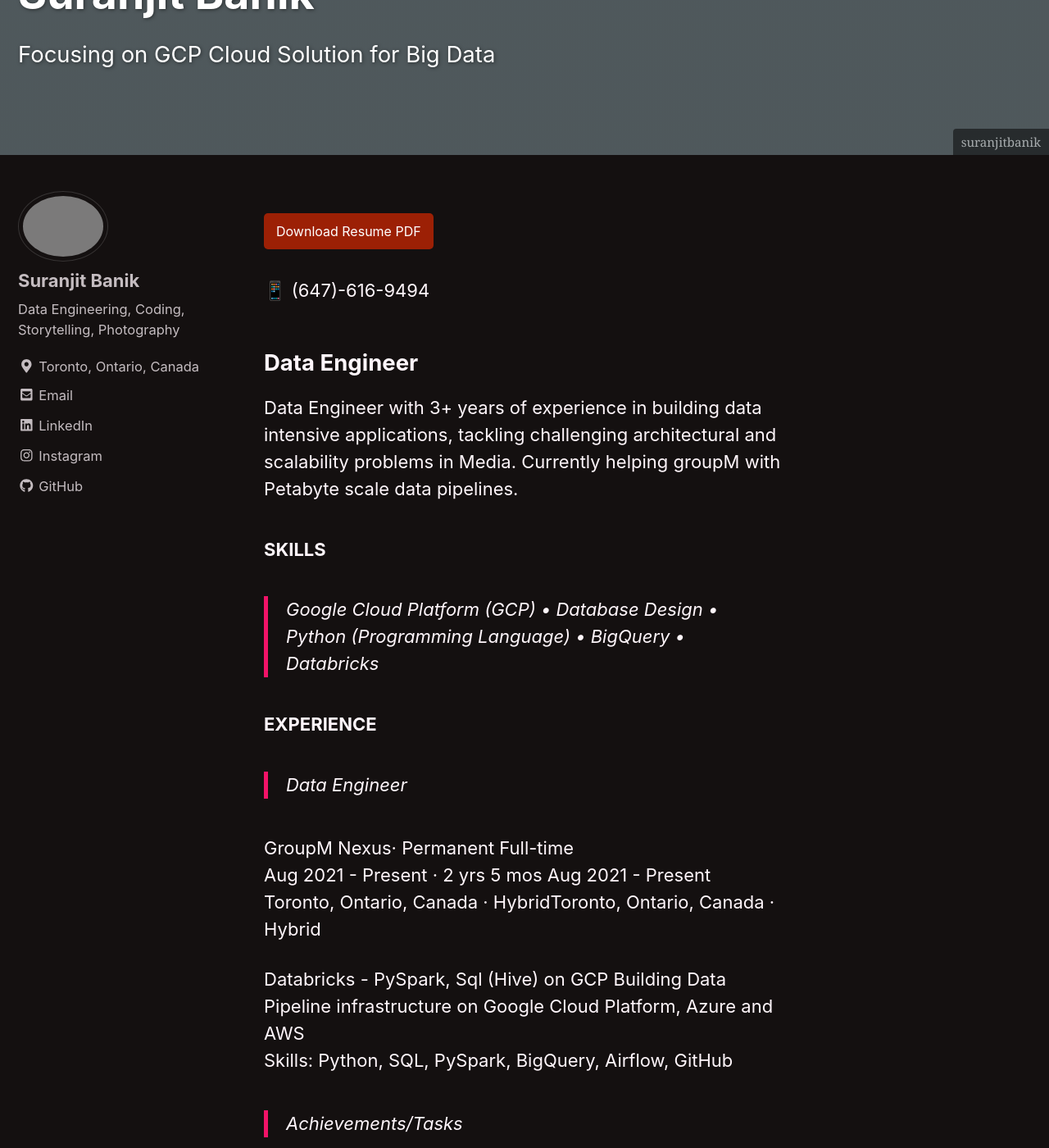
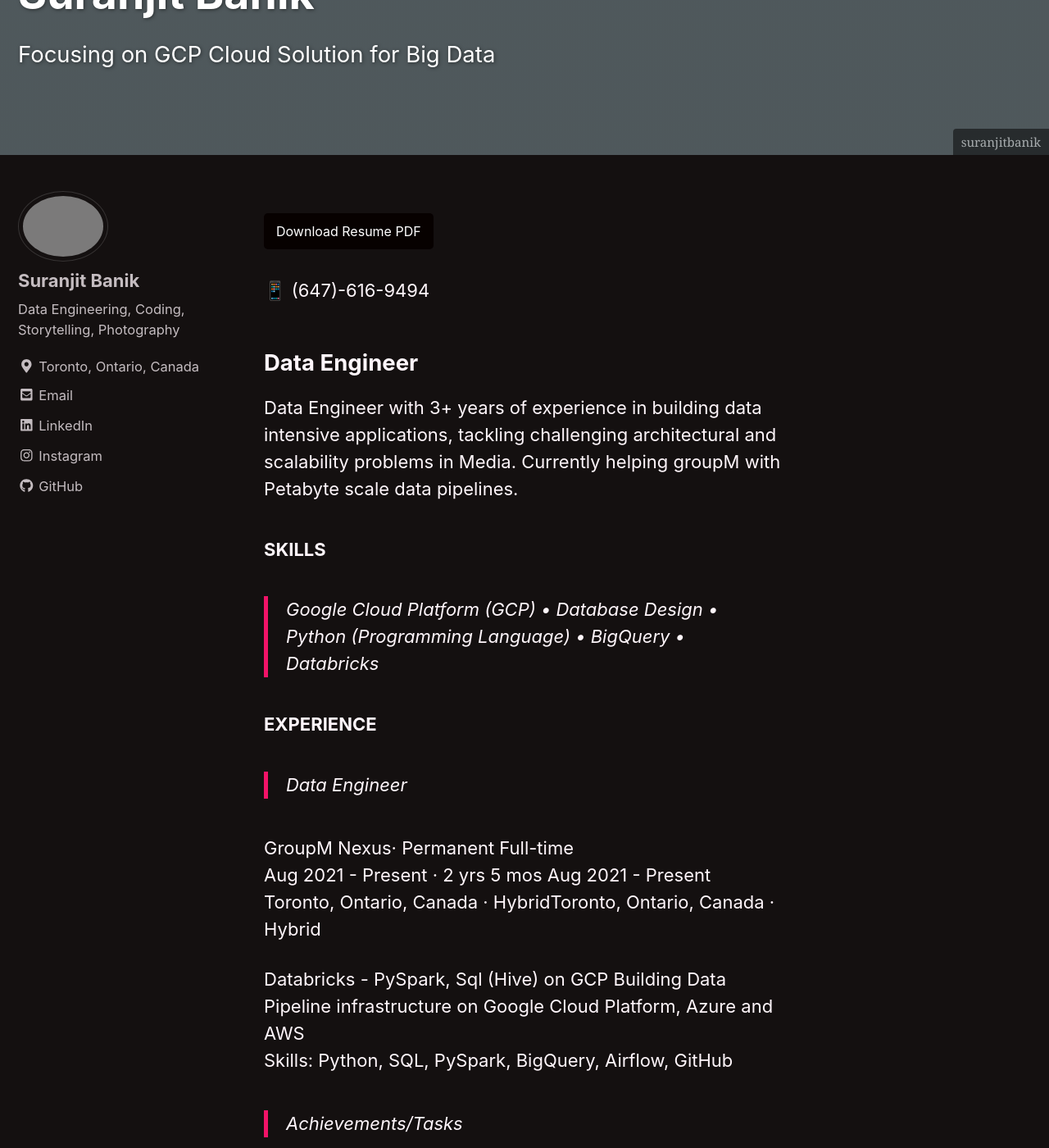
Before and after one commit to mastermindLAB/mastermindLAB.github.io, a Jekyll site: the page built from _pages/Resume.md, in a window 1280 px wide and 1400 px high, scrolled down 201 px. Shown: the whole window at 82% size. Built offline with Jekyll 4.4.1, drawn with Linux system fonts in a browser that asks for light colours; nearby versions of some CDN libraries; emoji names are drawn with the system emoji font; comment, search, counter and statistics services are not loaded.

Commit message:
new codespace

```diff
--- a/assets/css/main.scss
+++ b/assets/css/main.scss
@@ -12,7 +12,7 @@
     display: inline-block;
     padding: 10px 15px;
     margin: 5px 0;
-    background-color: #9c2005; // or your preferred default background color
+    background-color: #070100; // or your preferred default background color
     color: #fff; // default text color
     text-decoration: none;
     border-radius: 5px;
@@ -21,6 +21,6 @@
 }
 
 .download-button:hover {
-    background-color: rgb(137, 7, 7);
+    background-color: darkred;
     color: white;
 }
```
